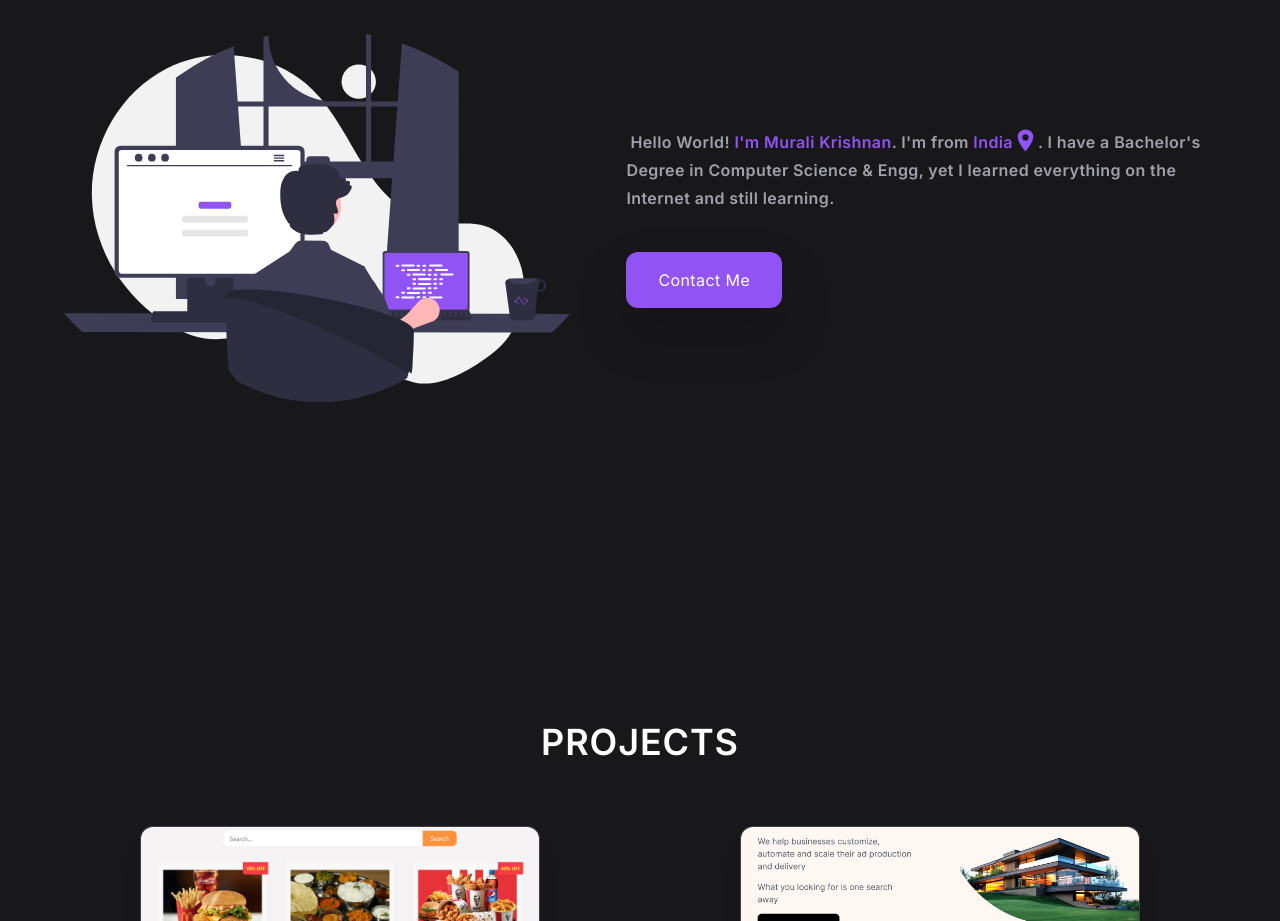
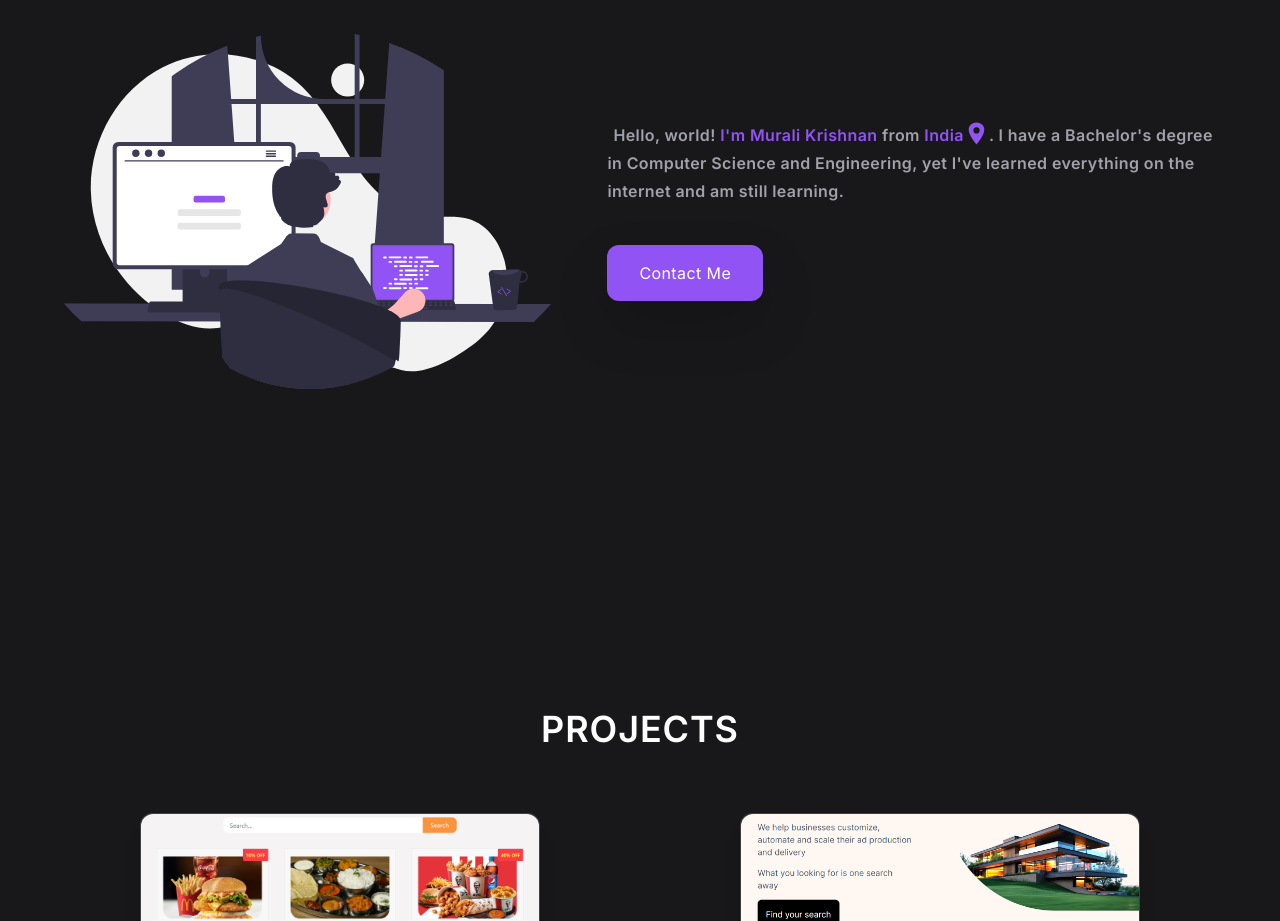
Before and after one commit to krish-98/muralikrishnan-portfolio, a React (Vite) app: page / in a window 1280 px wide. Shown: the part 1000-1921 px from the top of the page. Built offline with nearby package versions, Linux system fonts and the light colour scheme.

Commit message:
fix typo

```diff
--- a/src/components/About.jsx
+++ b/src/components/About.jsx
@@ -20,10 +20,10 @@ const About = () => {
           </div>
 
           <div className="flex flex-col items-center self-center lg:items-start">
-            <p className="text-sm text-center tracking-wide leading-6 font-semibold mb-6 lg:text-base lg:leading-7 lg:text-left lg:indent-1 dark:text-zinc-400">
-              Hello World!{' '}
-              <span className="text-primary">I&apos;m Murali Krishnan</span>.
-              I&apos;m from{' '}
+            <p className="text-sm text-center tracking-wide leading-6 font-semibold mb-6 lg:text-base lg:leading-7 lg:text-left lg:indent-1.5 dark:text-zinc-400">
+              Hello, world!{' '}
+              <span className="text-primary">I&apos;m Murali Krishnan</span>{' '}
+              from{' '}
               <a
                 href="https://maps.app.goo.gl/Q85heuuiHVHv5Rgf9"
                 target="_blank"
@@ -33,13 +33,14 @@ const About = () => {
                 India
                 <IoLocationSharp size={25} className="inline align-top" />
               </a>
-              . I have a Bachelor&apos;s Degree in Computer Science & Engg, yet
-              I learned everything on the Internet and still learning.
+              . I have a Bachelor&apos;s degree in Computer Science and
+              Engineering, yet I&apos;ve learned everything on the internet and
+              am still learning.
             </p>
 
             <a
               href="#contact"
-              className=" bg-primary text-white px-8 py-4 rounded-xl tracking-wide  lg:px-8 lg:mt-4 drop-shadow-2xl hover:text-lightBlack hover:bg-white hover:ring-2 hover:ring-primary transition ease-in-out duration-500 hover:shadow-lg hover:shadow-primary "
+              className=" bg-primary text-white px-8 py-4 rounded-xl tracking-wide lg:px-8 lg:mt-4 drop-shadow-2xl hover:text-lightBlack hover:bg-white hover:ring-2 hover:ring-primary transition ease-in-out duration-500 hover:shadow-lg hover:shadow-primary "
             >
               Contact Me
             </a>
```
